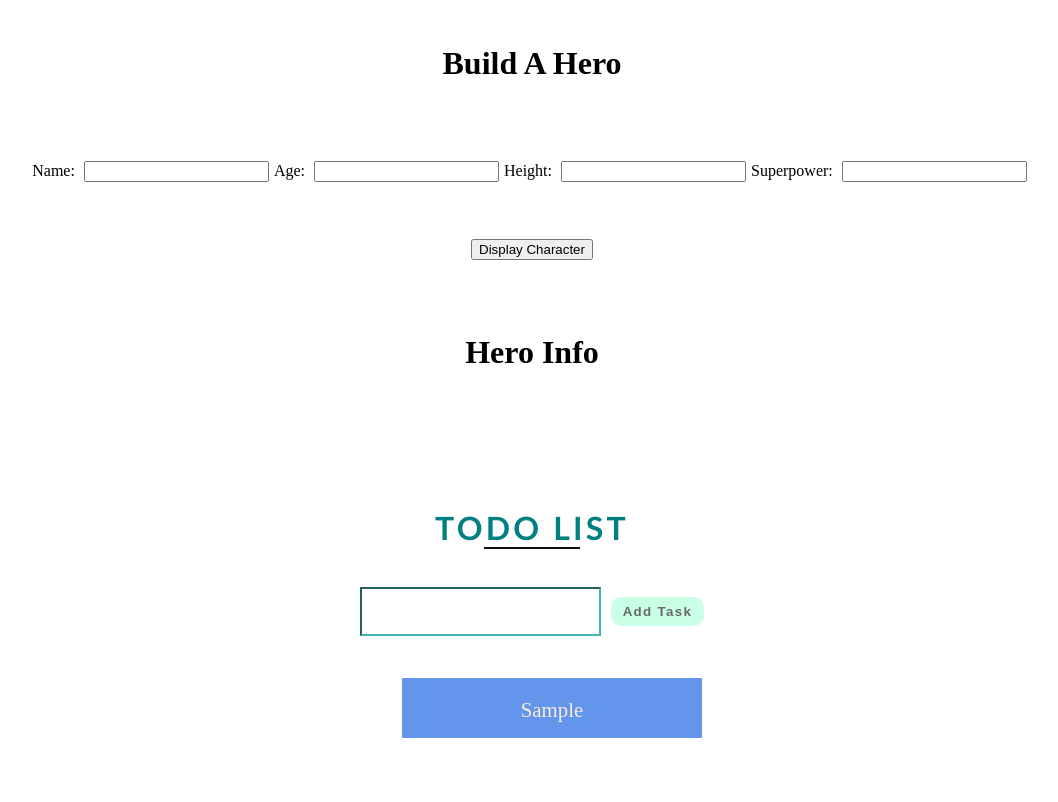
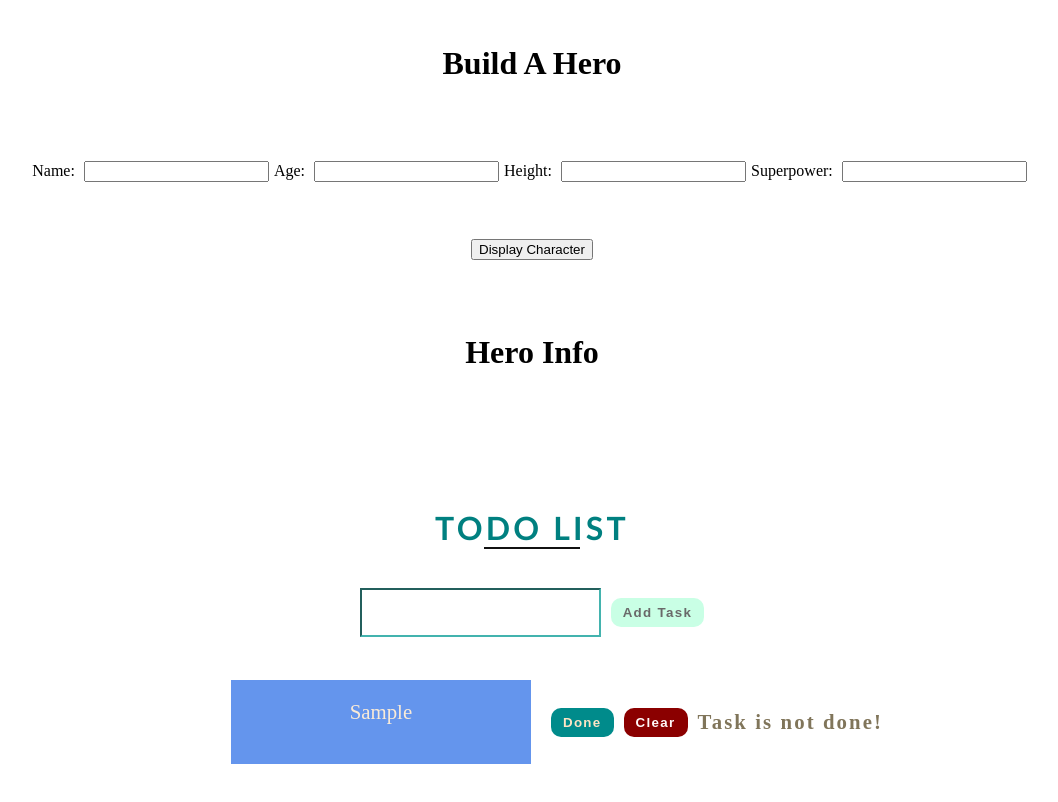
Before and after one commit to NjeriMuchiri/reactpractice-app, a React (Create React App) app: page / in a window 1280 px wide. Both pictures are taken after typing "Sample" into the empty fields and a click on the button "Add Task". Shown: the top 802 px of the page, without its empty margins (108-1166 px from the left). Built offline with nearby package versions, Linux system fonts and the light colour scheme.

Commit message:
Final commit on my todolist app

```diff
--- a/src/Components/TodoList.css
+++ b/src/Components/TodoList.css
@@ -48,7 +48,7 @@
 }
 .todolist__list li{
     list-style-type: none;
-    height:40px;
+    min-height:8vh;
     width:300px;
     padding-top: 20px;
     color:antiquewhite;
@@ -58,3 +58,43 @@
     font-family:'Comfortaa';
     font-size:1.3em;
 }
+#our_task{
+    display:flex;
+    flex-direction: row;
+    align-items: center;
+}
+.toclear_button{
+    padding:5px 10px;
+    margin-left: 10px;
+    border-radius: 10px;
+    border-color: transparent;
+    background-color: #8b0000;
+    color: #fffafa;
+    font-weight: 800;
+    letter-spacing: 0.1em;
+    cursor:pointer;
+    transition: all 500ms linear;
+}
+.toclear_button:hover{
+    color:bisque;
+}
+.tododone_button{
+    padding:5px 10px;
+    margin-left: 10px;
+    border-radius: 10px;
+    border-color: transparent;
+    background-color:#008b8b;
+    color: bisque;
+    font-weight: 800;
+    letter-spacing: 0.1em;
+    cursor:pointer;
+}
+.donetask{
+    font-size:1.3em;
+    margin-left:10px;
+    color:#80755a;
+    letter-spacing: 0.1em;
+}
+.donetask::after{
+    content:'!'
+}
--- a/src/Components/TodoList.js
+++ b/src/Components/TodoList.js
@@ -5,13 +5,25 @@ function TodoList() {
    const[todoList,setTodoList] = useState([]);
    const [currentTask, setCurrentTask] = useState('');
 
-   const inputTask = useRef(null)
+   const inputTask = useRef(null);
 
    const addTask = () =>{
-    setTodoList([...todoList, currentTask])
+    setTodoList([...todoList, {task: currentTask, completed:false}])
     inputTask.current.value = "  ";
     setCurrentTask('')
-   }
+   };
+
+     const clearTask = (taskToClear) => {
+       setTodoList(todoList.filter((task) => {
+         return task.task !== taskToClear;
+       }));
+     };
+
+      const doneTask = (taskDone) => {
+       setTodoList(todoList.map((task) => {
+         return task.task === taskDone ? {task: taskDone, completed:true} : {task: task.task,completed: task.completed ? true : false};
+       }));
+     };
 
   return (
       <>
@@ -20,6 +32,8 @@ function TodoList() {
       <div className='todo__task'>
           <input
           ref = {inputTask}type="text" placeholder='Task...'
+          onKeyDown={(event) => { if (event.keyCode === 13 ) {addTask()}
+        }}
           onChange={(event) =>{
               setCurrentTask(event.target.value)
           }}
@@ -28,10 +42,22 @@ function TodoList() {
           onClick = {addTask} className='todo__button'>Add Task</button>
       </div>
       <ul className='todolist__list'>
-        {todoList.map((val, index) =>{
-          return <li key = {index}>
-            {val}
+        {todoList.map((val, key) =>{
+          return (
+          <div id="our_task">
+          <li key = {key}>
+            {val.task}
           </li>
+          <button
+          onClick={() => doneTask(val.task)}
+          className='tododone_button'>Done</button>
+          <button className='toclear_button'
+          onClick={() => clearTask(val.task)}
+          >Clear</button>
+          {val.completed ?
+          (<h1 className='donetask'>Task is done</h1> ): (<h1 className='donetask'>Task is not done</h1>)}
+          </div>
+          )
         })}
       </ul>
     </div>
```
